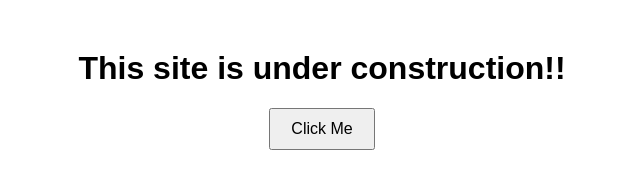
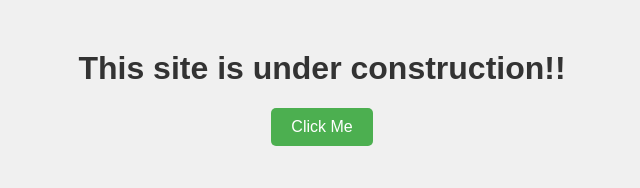
Before and after one commit to YS-Saini/Learning_WebD, a plain HTML site: page index.html in a window 1280 px wide. Shown: the whole page, without its empty margins (318-958 px from the left). Drawn offline with Linux system fonts and the light colour scheme.

Commit message:
Added more styles to styles.css

```diff
--- a/styles.css
+++ b/styles.css
@@ -2,10 +2,23 @@ body {
     font-family: Arial, sans-serif;
     text-align: center;
     margin-top: 50px;
+    background-color: #f0f0f0;  /* Added background color */
+}
+
+h1 {
+    color: #333;
 }
 
 button {
     padding: 10px 20px;
     font-size: 16px;
     cursor: pointer;
+    background-color: #4CAF50;  /* Added button background color */
+    color: white;
+    border: none;
+    border-radius: 5px;
 }
+
+button:hover {
+    background-color: #45a049;  /* Added hover effect */
+}
```
